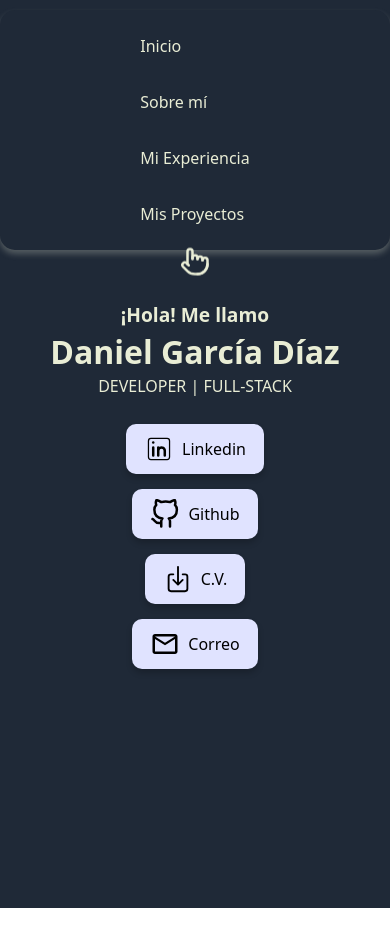
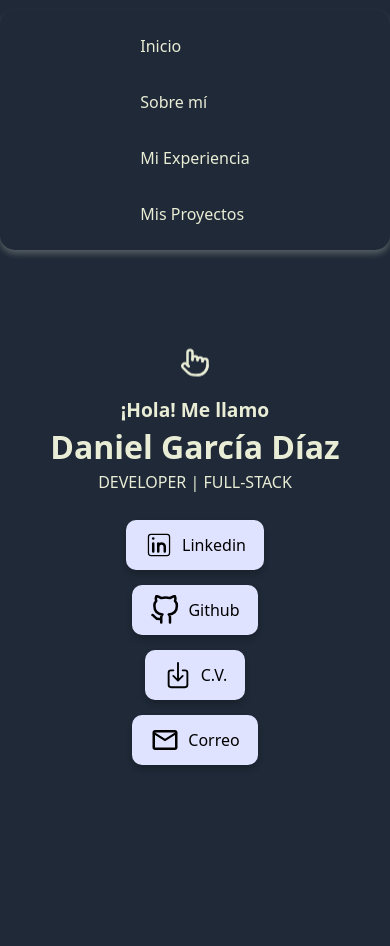
Before and after one commit to Daniel160490/porfolio, a React (Vite) app: page / in a window 390 px wide. Shown: the top 946 px of the page. Before the commit the page ends 908 px from the top, so only its background shows below. Built offline with nearby package versions, Linux system fonts and the light colour scheme.

Commit message:
fix bugs

```diff
--- a/src/components/arrow/Arrow.css
+++ b/src/components/arrow/Arrow.css
@@ -12,7 +12,7 @@
 
 @media (max-width: 768px) {
         .arrow-container {
-                bottom: 67%;
+                bottom: 55%;
         }
 }
 
--- a/src/components/home/Home.css
+++ b/src/components/home/Home.css
@@ -67,7 +67,13 @@ button a {
 /* Responsividad */
 @media (max-width: 600px) {
   .button-container {
-      flex-direction: column;
-      align-items: center;
+    flex-direction: column;
+    align-items: center;
   }
 }
+
+@media (max-width: 768px) {
+  .main {
+    margin-top: 29%;
+  }
+}
--- a/src/components/home/Home.tsx
+++ b/src/components/home/Home.tsx
@@ -11,7 +11,7 @@ const Home = () => {
 
   const handleDownloadCV = () => {
     const link = document.createElement("a");
-    link.href = "/assets/cv/CURRICULUM2025.pdf";
+    link.href = "../../assets/cv/CURRICULUM2025.pdf";
     link.download = "CURRICULUM2025.pdf";
     document.body.appendChild(link);
     link.click();
@@ -19,7 +19,7 @@ const Home = () => {
   };
 
   return (
-    <div className="home-container">
+    <div className="home-container main">
       <div className="text-container">
         <h2 className="animacion_texto">¡Hola! Me llamo</h2>
         <h1 className="name-title animacion_texto">Daniel García Díaz</h1>
```
